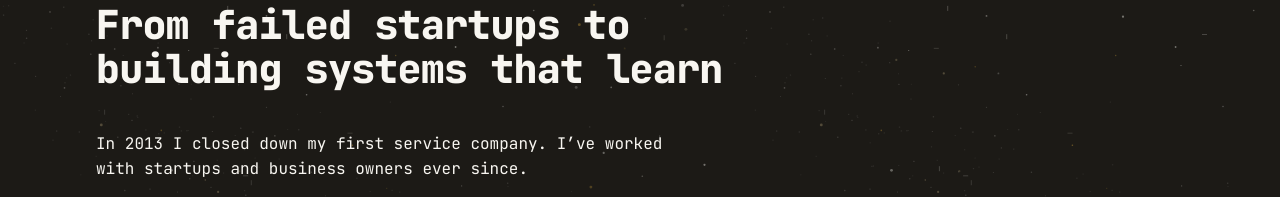
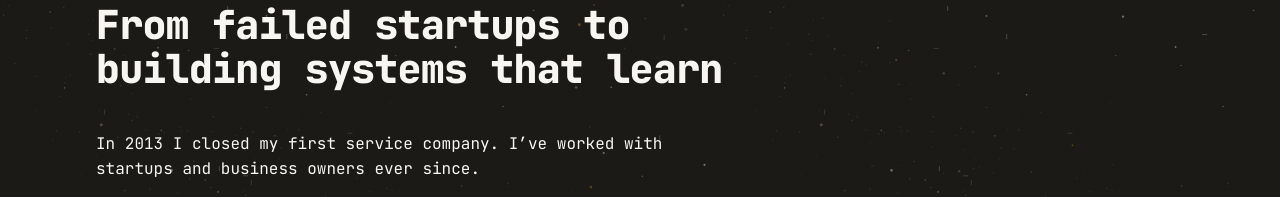
Before and after one commit to ckilifid/caseydudley-site, a plain HTML site: page index.html in a window 1280 px wide. Shown: the part 829-1026 px from the top of the page. Drawn offline with Linux system fonts and the light colour scheme.

Commit message:
Site update: proof v164 (delete 'down')
Co-Authored-By: Claude Opus 5.5 <noreply@anthropic.com>
Claude-Session: https://claude.ai/code/session_01QVSDoegoKbQFHfNS5WUEvT

```diff
--- a/index.html
+++ b/index.html
@@ -215,7 +215,7 @@ footer a{display:inline-flex;align-items:center;min-height:44px}
       <h2>From failed startups to building systems that learn</h2>
     </div>
     <div class="story-body">
-      <p>In 2013 I closed down my first service company. I’ve worked with startups and business owners ever since.</p>
+      <p>In 2013 I closed my first service company. I’ve worked with startups and business owners ever since.</p>
       <p>Last year I spent 800 hours building and running an AI system. Two things stuck out:</p>
     </div>
     <ol class="obs">
```
